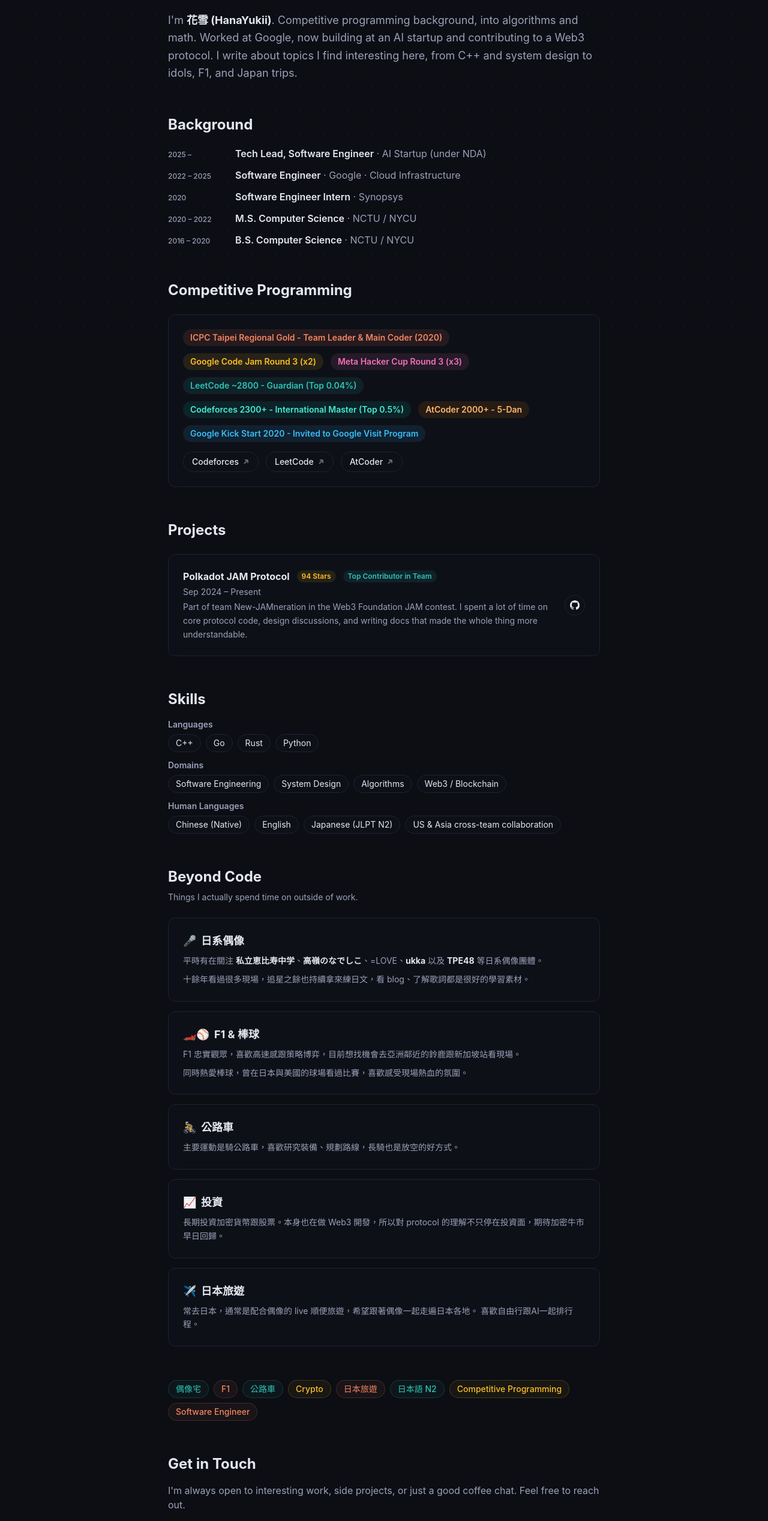
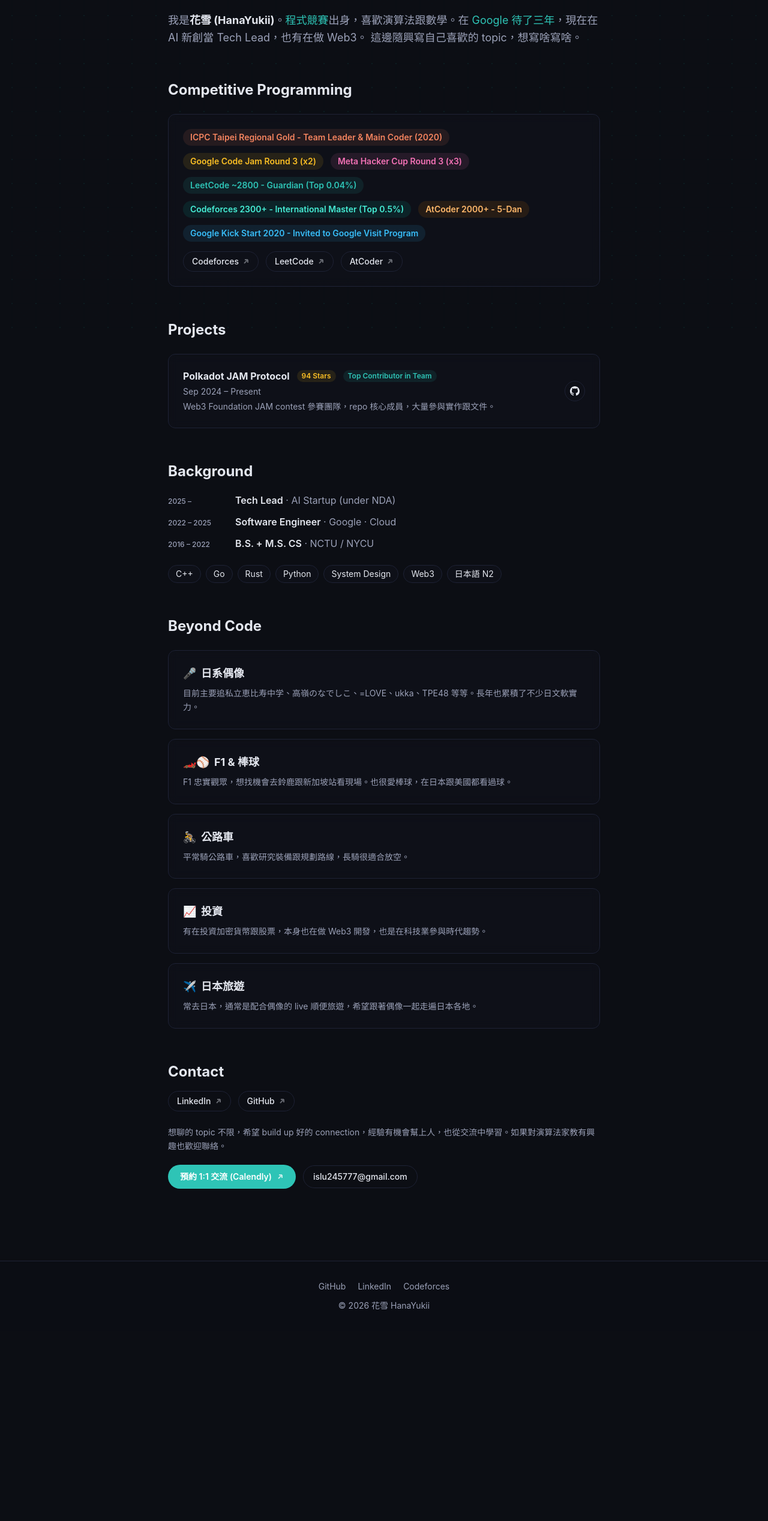
Before and after one commit to HanaYukii/hanayukii-site, a Next.js app: page /about in a window 1280 px wide. Shown: the part 234-2770 px from the top of the page at 60% size. After the commit the page ends 2453 px from the top, so only its background shows below. Built offline with nearby package versions, Linux system fonts and the light colour scheme.

Commit message:
Refactor About page: streamline copy, merge sections, add article links

```diff
--- a/src/app/about/page.tsx
+++ b/src/app/about/page.tsx
@@ -1,147 +1,85 @@
 import Link from "next/link";
 import FadeIn from "@/components/FadeIn";
+
+const ExternalLink = ({ href, children }: { href: string; children: React.ReactNode }) => (
+  <a
+    href={href}
+    target="_blank"
+    rel="noopener noreferrer"
+    className="inline-flex items-center gap-1.5 rounded-full border border-border px-3.5 py-1.5 text-sm font-medium transition-all hover:border-primary hover:text-primary"
+  >
+    {children}
+    <svg className="h-3 w-3 opacity-40" viewBox="0 0 12 12" fill="none" stroke="currentColor" strokeWidth="2">
+      <path d="M3 9l6-6m0 0H4m5 0v5" />
+    </svg>
+  </a>
+);
 
 export default function About() {
   return (
     <div className="mx-auto max-w-3xl px-6 py-16">
+
+      {/* ── Header ── */}
       <FadeIn>
-        <h1 className="mb-3 text-4xl font-extrabold tracking-tight">
-          About Me
-        </h1>
-        <p className="mb-12 text-text-muted">
-          継続は力なり (Perseverance is power)
-        </p>
+        <h1 className="mb-3 text-4xl font-extrabold tracking-tight">About Me</h1>
+        <p className="mb-12 text-text-muted">継続は力なり</p>
       </FadeIn>
 
-      {/* Intro */}
+      {/* ── Intro ── */}
       <FadeIn>
         <section className="mb-14">
           <p className="text-lg leading-relaxed text-text-muted">
-            I&apos;m{" "}
-            <strong className="text-text">花雪 (HanaYukii)</strong>.
-            Competitive programming background, into algorithms and math.
-            Worked at Google, now building at an AI startup and contributing to a Web3 protocol.
-            I write about topics I find interesting here, from C++ and system design
-            to idols, F1, and Japan trips.
+            我是<strong className="text-text">花雪 (HanaYukii)</strong>。
+            <Link href="/blog/cp-career-memoir" className="text-primary hover:underline">程式競賽</Link>出身，喜歡演算法跟數學。在 <Link href="/blog/leaving-google" className="text-primary hover:underline">Google 待了三年</Link>，現在在 AI 新創當 Tech Lead，也有在做 Web3。
+            這邊隨興寫自己喜歡的 topic，想寫啥寫啥。
           </p>
         </section>
       </FadeIn>
 
-      {/* Work & Education */}
+      {/* ── Competitive Programming ── */}
       <FadeIn>
         <section className="mb-14">
-          <h2 className="mb-5 text-2xl font-bold">Background</h2>
-          <div className="space-y-3">
+          <h2 className="mb-6 text-2xl font-bold">Competitive Programming</h2>
+          <div className="rounded-xl border border-border bg-surface/40 p-6 backdrop-blur-sm">
+            <div className="mb-4 flex flex-wrap gap-3">
               {[
-              { period: "2025 –", role: "Tech Lead, Software Engineer", place: "AI Startup (under NDA)", current: true },
-              { period: "2022 – 2025", role: "Software Engineer", place: "Google · Cloud Infrastructure" },
-              { period: "2020", role: "Software Engineer Intern", place: "Synopsys" },
-              { period: "2020 – 2022", role: "M.S. Computer Science", place: "NCTU / NYCU" },
-              { period: "2016 – 2020", role: "B.S. Computer Science", place: "NCTU / NYCU" },
-            ].map((item, i) => (
-              <div key={i} className="flex items-baseline gap-4">
-                <span className="shrink-0 w-24 text-xs font-medium text-text-muted">{item.period}</span>
-                <div className="min-w-0">
-                  <span className="font-semibold">{item.role}</span>
-                  <span className="text-text-muted"> · {item.place}</span>
+                { text: "ICPC Taipei Regional Gold - Team Leader & Main Coder (2020)", color: "bg-accent/10 text-accent" },
+                { text: "Google Code Jam Round 3 (x2)", color: "bg-warm/10 text-warm" },
+                { text: "Meta Hacker Cup Round 3 (x3)", color: "bg-rose/10 text-rose" },
+                { text: "LeetCode ~2800 - Guardian (Top 0.04%)", color: "bg-primary/10 text-primary" },
+                { text: "Codeforces 2300+ - International Master (Top 0.5%)", color: "bg-teal-400/10 text-teal-300" },
+                { text: "AtCoder 2000+ - 5-Dan", color: "bg-orange-400/10 text-orange-300" },
+                { text: "Google Kick Start 2020 - Invited to Google Visit Program", color: "bg-sky/10 text-sky" },
+              ].map((badge) => (
+                <span key={badge.text} className={`rounded-full px-3 py-1 text-sm font-semibold ${badge.color}`}>
+                  {badge.text}
+                </span>
+              ))}
             </div>
+            <div className="flex flex-wrap gap-3">
+              <ExternalLink href="https://codeforces.com/profile/HanaYukii">Codeforces</ExternalLink>
+              <ExternalLink href="https://leetcode.com/hanayukii">LeetCode</ExternalLink>
+              <ExternalLink href="https://atcoder.jp/users/HanaYukii">AtCoder</ExternalLink>
             </div>
-            ))}
           </div>
         </section>
       </FadeIn>
 
-      {/* Competitive Programming */}
+      {/* ── Projects ── */}
+      <FadeIn>
         <section className="mb-14">
-        <FadeIn>
-          <h2 className="mb-6 text-2xl font-bold">Competitive Programming</h2>
-          <div className="mb-6 rounded-xl border border-border bg-surface/40 p-6 backdrop-blur-sm">
-            <div className="mb-4 flex flex-wrap gap-3">
-              <span className="rounded-full bg-accent/10 px-3 py-1 text-sm font-semibold text-accent">
-                ICPC Taipei Regional Gold - Team Leader & Main Coder (2020)
-              </span>
-              <span className="rounded-full bg-warm/10 px-3 py-1 text-sm font-semibold text-warm">
-                Google Code Jam Round 3 (x2)
-              </span>
-              <span className="rounded-full bg-rose/10 px-3 py-1 text-sm font-semibold text-rose">
-                Meta Hacker Cup Round 3 (x3)
-              </span>
-              <span className="rounded-full bg-primary/10 px-3 py-1 text-sm font-semibold text-primary">
-                LeetCode ~2800 - Guardian (Top 0.04%)
-              </span>
-              <span className="rounded-full bg-teal-400/10 px-3 py-1 text-sm font-semibold text-teal-300">
-                Codeforces 2300+ - International Master (Top 0.5%)
-              </span>
-              <span className="rounded-full bg-orange-400/10 px-3 py-1 text-sm font-semibold text-orange-300">
-                AtCoder 2000+ - 5-Dan
-              </span>
-              <span className="rounded-full bg-sky/10 px-3 py-1 text-sm font-semibold text-sky">
-                Google Kick Start 2020 - Invited to Google Visit Program
-              </span>
-            </div>
-            <div className="flex flex-wrap gap-3">
-              {[
-                {
-                  name: "Codeforces",
-                  href: "https://codeforces.com/profile/HanaYukii",
-                },
-                {
-                  name: "LeetCode",
-                  href: "https://leetcode.com/hanayukii",
-                },
-                {
-                  name: "AtCoder",
-                  href: "https://atcoder.jp/users/HanaYukii",
-                },
-              ].map((oj) => (
-                <a
-                  key={oj.name}
-                  href={oj.href}
-                  target="_blank"
-                  rel="noopener noreferrer"
-                  className="inline-flex items-center gap-1.5 rounded-full border border-border px-3.5 py-1.5 text-sm font-medium transition-all hover:border-primary hover:text-primary"
-                >
-                  {oj.name}
-                  <svg
-                    className="h-3 w-3 opacity-40"
-                    viewBox="0 0 12 12"
-                    fill="none"
-                    stroke="currentColor"
-                    strokeWidth="2"
-                  >
-                    <path d="M3 9l6-6m0 0H4m5 0v5" />
-                  </svg>
-                </a>
-              ))}
-            </div>
-          </div>
-        </FadeIn>
-      </section>
-
-      {/* Projects */}
-      <section className="mb-14">
-        <FadeIn>
           <h2 className="mb-6 text-2xl font-bold">Projects</h2>
           <div className="rounded-xl border border-border bg-surface/40 p-6 backdrop-blur-sm transition-all hover:border-primary/30 hover:bg-surface-hover">
             <div className="flex items-center justify-between">
               <div>
                 <div className="flex items-center gap-3">
                   <h3 className="font-bold">Polkadot JAM Protocol</h3>
-                  <span className="rounded-full bg-warm/10 px-2 py-0.5 text-xs font-semibold text-warm">
-                    94 Stars
-                  </span>
-                  <span className="rounded-full bg-primary/10 px-2 py-0.5 text-xs font-semibold text-primary">
-                    Top Contributor in Team
-                  </span>
+                  <span className="rounded-full bg-warm/10 px-2 py-0.5 text-xs font-semibold text-warm">94 Stars</span>
+                  <span className="rounded-full bg-primary/10 px-2 py-0.5 text-xs font-semibold text-primary">Top Contributor in Team</span>
                 </div>
-                <p className="mt-1 text-sm text-text-muted">
-                  Sep 2024 – Present
-                </p>
+                <p className="mt-1 text-sm text-text-muted">Sep 2024 – Present</p>
                 <p className="mt-1 text-sm leading-relaxed text-text-muted">
-                  Part of team New-JAMneration in the Web3 Foundation JAM
-                  contest. I spent a lot of time on core protocol code, design
-                  discussions, and writing docs that made the whole thing more
-                  understandable.
+                  Web3 Foundation JAM contest 參賽團隊，repo 核心成員，大量參與實作跟文件。
                 </p>
               </div>
               <a
@@ -150,134 +88,73 @@ export default function About() {
                 rel="noopener noreferrer"
                 className="ml-4 shrink-0 rounded-full border border-border p-2 transition-all hover:border-primary hover:text-primary"
               >
-                <svg
-                  className="h-4 w-4"
-                  viewBox="0 0 16 16"
-                  fill="currentColor"
-                >
+                <svg className="h-4 w-4" viewBox="0 0 16 16" fill="currentColor">
                   <path d="M8 0C3.58 0 0 3.58 0 8c0 3.54 2.29 6.53 5.47 7.59.4.07.55-.17.55-.38 0-.19-.01-.82-.01-1.49-2.01.37-2.53-.49-2.69-.94-.09-.23-.48-.94-.82-1.13-.28-.15-.68-.52-.01-.53.63-.01 1.08.58 1.23.82.72 1.21 1.87.87 2.33.66.07-.52.28-.87.51-1.07-1.78-.2-3.64-.89-3.64-3.95 0-.87.31-1.59.82-2.15-.08-.2-.36-1.02.08-2.12 0 0 .67-.21 2.2.82.64-.18 1.32-.27 2-.27.68 0 1.36.09 2 .27 1.53-1.04 2.2-.82 2.2-.82.44 1.1.16 1.92.08 2.12.51.56.82 1.27.82 2.15 0 3.07-1.87 3.75-3.65 3.95.29.25.54.73.54 1.48 0 1.07-.01 1.93-.01 2.2 0 .21.15.46.55.38A8.013 8.013 0 0016 8c0-4.42-3.58-8-8-8z" />
                 </svg>
               </a>
             </div>
           </div>
+        </section>
       </FadeIn>
-      </section>
 
-      {/* Skills */}
+      {/* ── Background ── */}
+      <FadeIn>
         <section className="mb-14">
-        <FadeIn>
-          <h2 className="mb-4 text-2xl font-bold">Skills</h2>
+          <h2 className="mb-5 text-2xl font-bold">Background</h2>
           <div className="space-y-3">
             {[
-              {
-                label: "Languages",
-                items: ["C++", "Go", "Rust", "Python"],
-              },
-              {
-                label: "Domains",
-                items: [
-                  "Software Engineering",
-                  "System Design",
-                  "Algorithms",
-                  "Web3 / Blockchain",
-                ],
-              },
-              {
-                label: "Human Languages",
-                items: [
-                  "Chinese (Native)",
-                  "English",
-                  "Japanese (JLPT N2)",
-                  "US & Asia cross-team collaboration",
-                ],
-              },
-            ].map((group) => (
-              <div key={group.label}>
-                <p className="mb-1.5 text-sm font-semibold text-text-muted">
-                  {group.label}
-                </p>
-                <div className="flex flex-wrap gap-2">
-                  {group.items.map((s) => (
-                    <span
-                      key={s}
-                      className="rounded-full border border-border bg-surface/40 px-3 py-1 text-sm"
-                    >
-                      {s}
-                    </span>
-                  ))}
+              { period: "2025 –", role: "Tech Lead", place: "AI Startup (under NDA)" },
+              { period: "2022 – 2025", role: "Software Engineer", place: "Google · Cloud" },
+              { period: "2016 – 2022", role: "B.S. + M.S. CS", place: "NCTU / NYCU" },
+            ].map((item, i) => (
+              <div key={i} className="flex items-baseline gap-4">
+                <span className="w-24 shrink-0 text-xs font-medium text-text-muted">{item.period}</span>
+                <div className="min-w-0">
+                  <span className="font-semibold">{item.role}</span>
+                  <span className="text-text-muted"> · {item.place}</span>
                 </div>
               </div>
             ))}
           </div>
+          <div className="mt-6 flex flex-wrap gap-2">
+            {["C++", "Go", "Rust", "Python", "System Design", "Web3", "日本語 N2"].map((s) => (
+              <span key={s} className="rounded-full border border-border bg-surface/40 px-3 py-1 text-sm">{s}</span>
+            ))}
+          </div>
+        </section>
       </FadeIn>
-      </section>
 
-      {/* Beyond Code */}
+      {/* ── Beyond Code ── */}
       <section className="mb-14">
         <FadeIn>
-          <h2 className="mb-2 text-2xl font-bold">Beyond Code</h2>
-          <p className="mb-6 text-sm text-text-muted">
-            Things I actually spend time on outside of work.
-          </p>
+          <h2 className="mb-6 text-2xl font-bold">Beyond Code</h2>
         </FadeIn>
-
         <div className="space-y-4">
           {[
             {
               icon: "🎤",
               title: "日系偶像",
-              text: [
-                <>
-                  平時有在關注 <strong className="text-text">私立恵比寿中学</strong>、
-                  <strong className="text-text">高嶺のなでしこ</strong>、=LOVE、
-                  <strong className="text-text">ukka</strong> 以及{" "}
-                  <strong className="text-text">TPE48</strong> 等日系偶像團體。
-                </>,
-                <>
-                  十餘年看過很多現場，追星之餘也持續拿來練日文，看 blog、了解歌詞都是很好的學習素材。
-                </>,
-              ],
+              text: "目前主要追私立恵比寿中学、高嶺のなでしこ、=LOVE、ukka、TPE48 等等。長年也累積了不少日文軟實力。",
             },
             {
               icon: "🏎️⚾",
               title: "F1 & 棒球",
-              text: [
-                <>
-                  F1 忠實觀眾，喜歡高速感跟策略博弈，目前想找機會去亞洲鄰近的鈴鹿跟新加坡站看現場。
-                </>,
-                <>
-                  同時熱愛棒球，曾在日本與美國的球場看過比賽，喜歡感受現場熱血的氛圍。
-                </>,
-              ],
+              text: "F1 忠實觀眾，想找機會去鈴鹿跟新加坡站看現場。也很愛棒球，在日本跟美國都看過球。",
             },
             {
               icon: "🚴",
               title: "公路車",
-              text: [
-                <>
-                  主要運動是騎公路車，喜歡研究裝備、規劃路線，長騎也是放空的好方式。
-                </>,
-              ],
+              text: "平常騎公路車，喜歡研究裝備跟規劃路線，長騎很適合放空。",
             },
             {
               icon: "📈",
               title: "投資",
-              text: [
-                <>
-                  長期投資加密貨幣跟股票。本身也在做 Web3
-                  開發，所以對 protocol 的理解不只停在投資面，期待加密牛市早日回歸。
-                </>,
-              ],
+              text: "有在投資加密貨幣跟股票，本身也在做 Web3 開發，也是在科技業參與時代趨勢。",
             },
             {
               icon: "✈️",
               title: "日本旅遊",
-              text: [
-                <>
-                  常去日本，通常是配合偶像的 live 順便旅遊，希望跟著偶像一起走遍日本各地。
-                  喜歡自由行跟AI一起排行程。
-                </>,
-              ],
+              text: "常去日本，通常是配合偶像的 live 順便旅遊，希望跟著偶像一起走遍日本各地。",
             },
           ].map((item, i) => (
             <FadeIn key={item.title} delay={i * 0.05}>
@@ -286,116 +163,46 @@ export default function About() {
                   <span className="text-lg">{item.icon}</span>
                   <h3 className="text-lg font-bold">{item.title}</h3>
                 </div>
-                {item.text.map((t, j) => (
-                  <p
-                    key={j}
-                    className="mt-2 text-sm leading-relaxed text-text-muted"
-                  >
-                    {t}
-                  </p>
-                ))}
+                <p className="text-sm leading-relaxed text-text-muted">{item.text}</p>
               </div>
             </FadeIn>
           ))}
         </div>
       </section>
 
-      {/* Personal Tags */}
+      {/* ── Contact ── */}
       <FadeIn>
         <section className="mb-14">
-          <div className="flex flex-wrap gap-2">
-            {[
-              "偶像宅",
-              "F1",
-              "公路車",
-              "Crypto",
-              "日本旅遊",
-              "日本語 N2",
-              "Competitive Programming",
-              "Software Engineer",
-            ].map((tag, i) => (
-              <span
-                key={tag}
-                className={`rounded-full border px-3 py-1 text-sm font-medium ${
-                  [
-                    "border-primary/20 bg-primary/5 text-primary",
-                    "border-accent/20 bg-accent/5 text-accent",
-                    "border-primary/20 bg-primary/5 text-primary",
-                    "border-warm/20 bg-warm/5 text-warm",
-                    "border-accent/20 bg-accent/5 text-accent",
-                    "border-primary/20 bg-primary/5 text-primary",
-                    "border-warm/20 bg-warm/5 text-warm",
-                    "border-accent/20 bg-accent/5 text-accent",
-                  ][i % 8]
-                }`}
-              >
-                {tag}
-              </span>
-            ))}
+          <h2 className="mb-4 text-2xl font-bold">Contact</h2>
+
+          <div className="mb-6 flex flex-wrap gap-3">
+            <ExternalLink href="https://www.linkedin.com/in/erh-hsuan-lu-a9b0681ba/">LinkedIn</ExternalLink>
+            <ExternalLink href="https://github.com/HanaYukii">GitHub</ExternalLink>
           </div>
-        </section>
-      </FadeIn>
 
-      {/* Get in Touch */}
-      <FadeIn>
-        <section className="mb-14">
-          <h2 className="mb-4 text-2xl font-bold">Get in Touch</h2>
-          <p className="mb-4 text-text-muted">
-            I&apos;m always open to interesting work, side projects, or just a
-            good coffee chat. Feel free to reach out.
+          <p className="mb-5 text-sm leading-relaxed text-text-muted">
+            想聊的 topic 不限，希望 build up 好的 connection，經驗有機會幫上人，也從交流中學習。如果對演算法家教有興趣也歡迎聯絡。
           </p>
-          <div className="flex flex-wrap gap-3">
+
+          <div className="flex flex-wrap items-center gap-3">
             <a
-              href="https://www.linkedin.com/in/erh-hsuan-lu-a9b0681ba/"
+              href="https://calendly.com/islu245777/30min"
               target="_blank"
               rel="noopener noreferrer"
+              className="inline-flex items-center gap-2 rounded-full bg-primary px-5 py-2.5 text-sm font-semibold text-white transition-all hover:brightness-110"
+            >
+              預約 1:1 交流 (Calendly)
+              <svg className="h-3 w-3 opacity-70" viewBox="0 0 12 12" fill="none" stroke="currentColor" strokeWidth="2">
+                <path d="M3 9l6-6m0 0H4m5 0v5" />
+              </svg>
+            </a>
+            <a
+              href="mailto:islu245777@gmail.com"
               className="inline-flex items-center gap-1.5 rounded-full border border-border px-4 py-2 text-sm font-medium transition-all hover:border-primary hover:text-primary"
             >
-              LinkedIn
-              <svg className="h-3 w-3 opacity-40" viewBox="0 0 12 12" fill="none" stroke="currentColor" strokeWidth="2"><path d="M3 9l6-6m0 0H4m5 0v5"/></svg>
-            </a>
-            <a
-              href="https://github.com/HanaYukii"
-              target="_blank"
-              rel="noopener noreferrer"
-              className="inline-flex items-center gap-1.5 rounded-full border border-border px-4 py-2 text-sm font-medium transition-all hover:border-primary hover:text-primary"
-            >
-              GitHub
-              <svg className="h-3 w-3 opacity-40" viewBox="0 0 12 12" fill="none" stroke="currentColor" strokeWidth="2"><path d="M3 9l6-6m0 0H4m5 0v5"/></svg>
-            </a>
-            <a
-              href="https://codeforces.com/profile/HanaYukii"
-              target="_blank"
-              rel="noopener noreferrer"
-              className="inline-flex items-center gap-1.5 rounded-full border border-border px-4 py-2 text-sm font-medium transition-all hover:border-primary hover:text-primary"
-            >
-              Codeforces
-              <svg className="h-3 w-3 opacity-40" viewBox="0 0 12 12" fill="none" stroke="currentColor" strokeWidth="2"><path d="M3 9l6-6m0 0H4m5 0v5"/></svg>
-            </a>
-            <a
-              href="https://leetcode.com/u/HanaYukii/"
-              target="_blank"
-              rel="noopener noreferrer"
-              className="inline-flex items-center gap-1.5 rounded-full border border-border px-4 py-2 text-sm font-medium transition-all hover:border-primary hover:text-primary"
-            >
-              LeetCode
-              <svg className="h-3 w-3 opacity-40" viewBox="0 0 12 12" fill="none" stroke="currentColor" strokeWidth="2"><path d="M3 9l6-6m0 0H4m5 0v5"/></svg>
+              islu245777@gmail.com
             </a>
           </div>
-        </section>
-      </FadeIn>
-
-      {/* Teaching */}
-      <FadeIn>
-        <section className="mb-14">
-          <h2 className="mb-4 text-2xl font-bold">Teaching</h2>
-          <p className="mb-3 text-sm text-text-muted">
-            有幾年演算法教學經驗，教過從高中競賽到業界面試準備。過去學生有入選 TOI 選訓營、透過特殊選才錄取清交、拿到 Google / Microsoft offer 等。
-          </p>
-          <p className="text-sm text-text-muted">
-            有興趣可以聊聊：
-            <a href="mailto:islu245777@gmail.com" className="text-primary hover:underline ml-1">islu245777@gmail.com</a>
-          </p>
         </section>
       </FadeIn>
 
```
Lines whose indentation alone changed are shown as unchanged.
